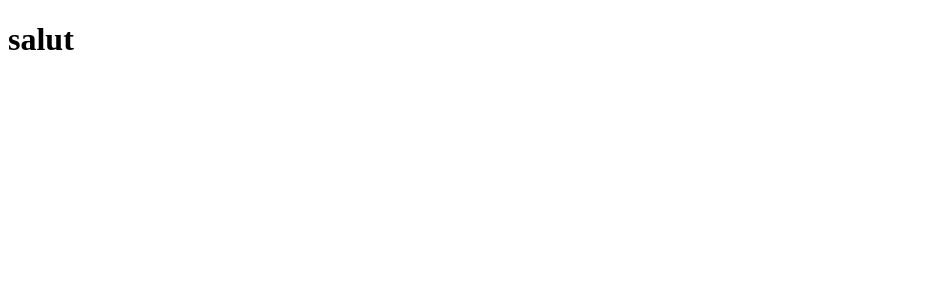
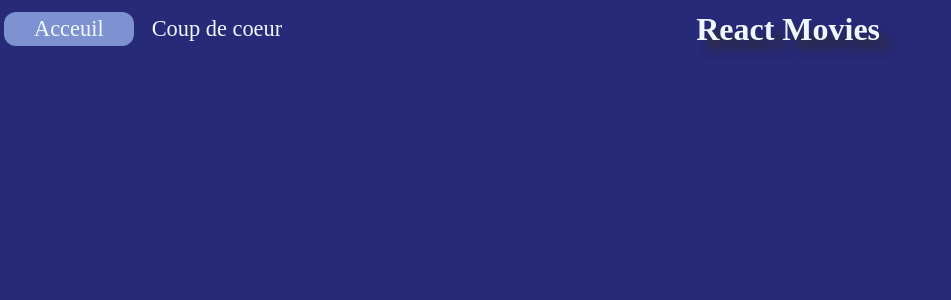
Before and after one commit to Frankam487/cinemas, a React (Vite) app: page / in a window 1280 px wide. Shown: the top 300 px of the page, without its empty margins (0-951 px from the left). Built offline with nearby package versions, Linux system fonts and the light colour scheme.

Commit message:
header file styled

```diff
--- a/package.json
+++ b/package.json
@@ -13,6 +13,7 @@
     "axios": "^1.7.2",
     "react": "^18.3.1",
     "react-dom": "^18.3.1",
+    "react-router-dom": "^6.25.1",
     "sass": "^1.77.8"
   },
   "devDependencies": {
--- a/src/App.jsx
+++ b/src/App.jsx
@@ -1,9 +1,17 @@
+import { BrowserRouter, Routes, Route } from "react-router-dom";
+import Home from "./pages/Home";
+import Prefere from "./pages/Prefere";
+
 const App = () => {
   return (
-    <div className="app">
-      <h1>salut</h1>
-    </div>
-   );
+    <BrowserRouter>
+      <Routes>
+        <Route path="/" element={<Home />} />
+        <Route path="/coup de coeur" element={<Prefere />} />
+        <Route path="*" element={<Home />} />
+      </Routes>
+    </BrowserRouter>
+  );
 }
 
 export default App;
--- /dev/null
+++ b/src/components/Header.jsx
@@ -0,0 +1,15 @@
+import { NavLink } from "react-router-dom";
+const Header = () => {
+    return (
+        <div className="header">
+
+            <ul>
+                <li className="first"><NavLink to="/">Acceuil</NavLink></li>
+                <li><NavLink to="/coup de coeur">Coup de coeur</NavLink></li>
+            </ul>
+            <h2>React Movies</h2>
+        </div>
+    );
+}
+
+export default Header;
--- a/src/main.jsx
+++ b/src/main.jsx
@@ -1,7 +1,7 @@
 import React from 'react'
 import ReactDOM from 'react-dom/client'
 import App from './App.jsx'
-
+import "./styles/style.scss";
 
 ReactDOM.createRoot(document.getElementById('root')).render(
   <React.StrictMode>
--- /dev/null
+++ b/src/pages/Home.jsx
@@ -0,0 +1,11 @@
+import Header from "../components/Header";
+
+const Home = () => {
+    return (
+        <div className="home">
+            <Header/>
+        </div>
+     );
+}
+
+export default Home;
--- /dev/null
+++ b/src/pages/Prefere.jsx
@@ -0,0 +1,12 @@
+import Header from "../components/Header";
+
+const Prefere = () => {
+    return (
+        <div className="prefere">
+            <Header />
+            good
+        </div>
+    );
+}
+
+export default Prefere;
--- /dev/null
+++ b/src/styles/_setting.scss
@@ -0,0 +1,8 @@
+*{
+    margin: 0;
+    padding: 0;
+    box-sizing: border-box;
+}
+body {
+    background: rgb(39, 41, 121);
+}
--- /dev/null
+++ b/src/styles/components/_header.scss
@@ -0,0 +1,35 @@
+.header {
+    display: flex;
+    align-items: center;
+    color: aliceblue;
+
+    ul {
+        display: flex;
+        align-items: center;
+
+        .first {
+            background: rgb(126, 146, 209);
+            padding: 4px 20px;
+            border-radius: 12px;
+            align-items: center;
+        }
+
+        li {
+            margin: 12px 4px;
+            list-style-type: none;
+            cursor: pointer;
+            a{
+                text-decoration: none;
+                color: aliceblue;
+                padding: 10px;
+                font-size: 1.4rem;
+            }
+        }
+    }
+
+    h2 {
+        margin: 0 auto;
+        text-shadow: 10px 10px 10px rgb(49, 44, 44);
+        font-size: 2rem;
+    }
+}
--- /dev/null
+++ b/src/styles/style.scss
@@ -0,0 +1,2 @@
+@import "./setting";
+@import "./components/header";
```
Also changed, not shown: 1 other file (tests, documents, lock files or other folders).
